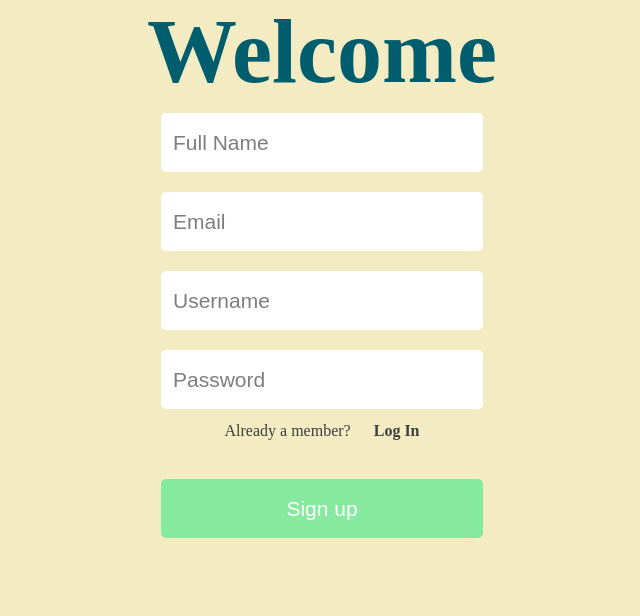
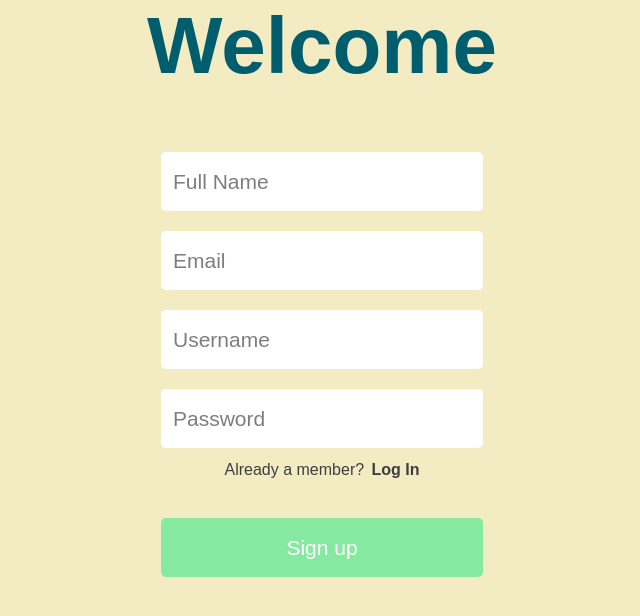
Before and after one commit to lambda-how-to-2/FE, a React (Create React App) app in the folder howtoapp/: page /register in a window 1280 px wide. Shown: the top 616 px of the page, without its empty margins (318-958 px from the left). Built offline with nearby package versions, Linux system fonts and the light colour scheme.

Commit message:
added some styling to Register.css

```diff
--- a/howtoapp/src/components/Register.css
+++ b/howtoapp/src/components/Register.css
@@ -1,13 +1,14 @@
 body {
   background-color: #F3ECC2;
+  font-family: sans-serif;
 }
 
 .welcome {
-  font-size: 45px;
-  font: Arial;
+  font-size: 40px;
   letter-spacing: 0px;
   color: #005D6E;
   opacity: 1;
+  margin-bottom: 50px;
 }
 
 form {
```
